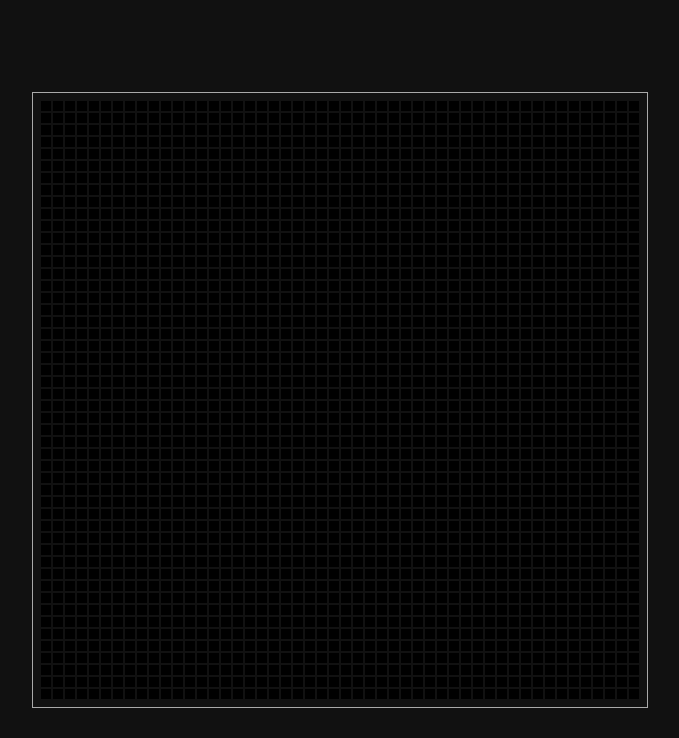
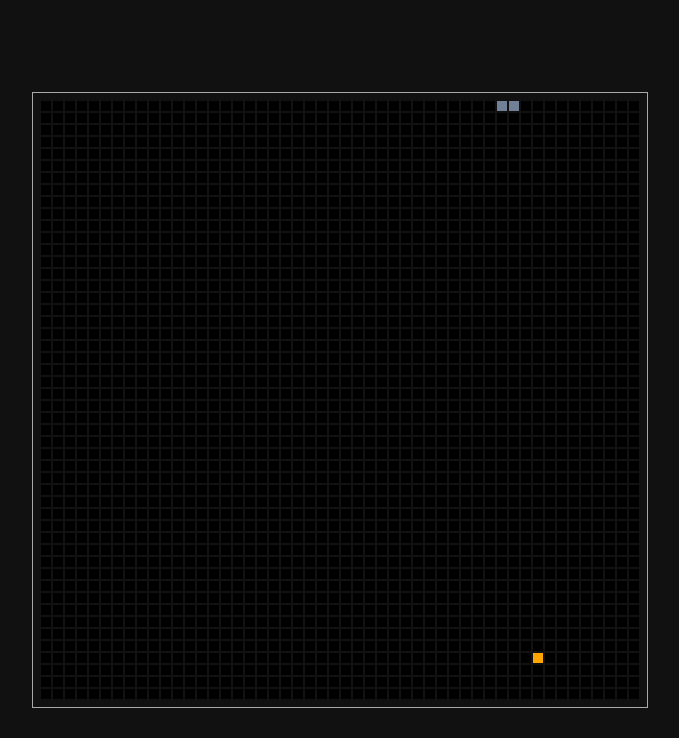
Before and after one commit to asobirov/Snake-Game, a Next.js app: page / in a window 1280 px wide. Shown: the top 738 px of the page, without its empty margins (300-979 px from the left). Built offline with nearby package versions, Linux system fonts and the light colour scheme.

Commit message:
Add Moving snake (1 render behind)

```diff
--- a/components/Snake/Board.tsx
+++ b/components/Snake/Board.tsx
@@ -1,14 +1,125 @@
-import { useState } from "react"
+import { useState, useEffect } from "react"
 import { Grid } from "@chakra-ui/react"
 import Cell, { TBlockTypes } from "./Cell"
 
+type Coordinates = {
+    x: number,
+    y: number
+}
+type Direction = 'up' | 'down' | 'left' | 'right';
+
 const Board = () => {
-    const [size, setSize] = useState<number>(50)
-    const [board, setBoard] = useState<TBlockTypes[][]>(() => Array.from({ length: size }, () => Array.from({ length: size }, () => "blank")));
+    const [size, setSize] = useState<number>(50);
+    const [speed, setSpeed] = useState<number>(200);
 
-    const displaySnake = () => {
+    const getRandomCoordinates = (max: number = size - 1): Coordinates => {
+        let min = Math.ceil(0);
+        max = Math.floor(max);
+        return {
+            x: Math.floor(Math.random() * (max - min + 1) + min),
+            y: Math.floor(Math.random() * (max - min + 1) + min)
+        }
+    }
+    const [food, setFood] = useState<Coordinates>(getRandomCoordinates)
 
+    const initBoard = () => {
+        const _board: TBlockTypes[][] = Array.from({ length: size }, () => Array.from({ length: size }, () => "blank"));
+
+        const snake = [{ x: 0, y: 0 }, { x: 1, y: 0 }];
+
+        _board[food.x][food.y] = 'food'
+        snake.forEach(cell => {
+            _board[cell.x][cell.y] = 'snake'
+        })
+
+        return _board
     }
+    const [board, setBoard] = useState<TBlockTypes[][]>(initBoard);
+
+    const [snake, setSnake] = useState<Coordinates[]>(() => [{ x: 0, y: 0 }, { x: 1, y: 0 }]);
+    const [direction, setDirection] = useState<Direction>('right');
+
+    const handleKeyDown = (e: any) => {
+        const key = e.keyCode;
+
+        switch (key) {
+
+            case 40:
+                setDirection('down');
+                break;
+            case 39:
+                setDirection('right');
+                break;
+            case 38:
+                setDirection('up');
+                break;
+            case 37:
+                setDirection('left');
+                break;
+
+        }
+    }
+
+    useEffect(() => {
+        window.addEventListener('keydown', handleKeyDown);
+    }, [])
+
+    const moveSnake = () => {
+        const _snake: Coordinates[] = [...snake];
+        let head = _snake[_snake.length - 1];
+
+        switch (direction) {
+            case 'right':
+                head = { x: head.x + 1, y: head.y };
+                break;
+
+            case 'left':
+                head = { x: head.x - 1, y: head.y }
+                break;
+
+            case 'up':
+                head = { x: head.x, y: head.y - 1 }
+                break;
+
+            case 'down':
+                head = { x: head.x, y: head.y + 1 }
+                break;
+
+        }
+        _snake.push(head);
+        const tail = _snake.shift()!;
+        setSnake(_snake);
+
+        const _board = [...board];
+        _board[tail.x][tail.y] = 'blank'
+        setBoard(_board);
+    }
+
+    useEffect(() => {
+        const interval = setInterval(() => {
+            moveSnake();
+        }, speed);
+        return () => clearInterval(interval)
+    }, [snake])
+
+    const updateBoard = ({ snake, food }: { snake?: Coordinates[], food?: Coordinates }) => {
+        const _board = board;
+
+        if (food) {
+            _board[food.x][food.y] = 'food'
+        }
+
+        if (snake) {
+            snake.forEach(cell => {
+                _board[cell.x][cell.y] = 'snake'
+            })
+        }
+        return _board;
+    }
+
+    useEffect(() => {
+        setBoard(updateBoard({ snake }));
+    }, [snake])
     return (
         <Grid
             templateColumns={`repeat(${size}, 1fr)`}
@@ -18,10 +129,11 @@ const Board = () => {
             border='1px'
             w='min-content'
             borderColor='whiteAlpha.700'
+            gridAutoFlow='column'
         >
-            {board.map(row => {
-                return row.map((cell, key) => (
-                    <Cell key={key} type={cell} />
+            {board.map((column, rK) => {
+                return column.map((cell, key) => (
+                    <Cell key={key} idx={`${rK}:${key}`} type={cell} />
                 ))
             })}
         </Grid>
--- a/components/Snake/Cell.tsx
+++ b/components/Snake/Cell.tsx
@@ -3,12 +3,13 @@ import { Box } from "@chakra-ui/react"
 export type TBlockTypes = 'snake' | 'food' | 'blank';
 
 type BlockProps = {
-    type: TBlockTypes
+    type: TBlockTypes,
+    idx: any
 }
 
-const Block = ({ type }: BlockProps) => {
+const Block = ({ type, idx }: BlockProps) => {
     return (
-        <Box w='10px' h='10px' bg={type === 'snake' ? 'gray.500' : type === 'food' ? 'orange' : 'black'} />
+        <Box w='10px' h='10px' data-coords={idx} bg={type === 'snake' ? 'gray.500' : type === 'food' ? 'orange' : 'black'} datatype={type} />
     )
 }
 
```
